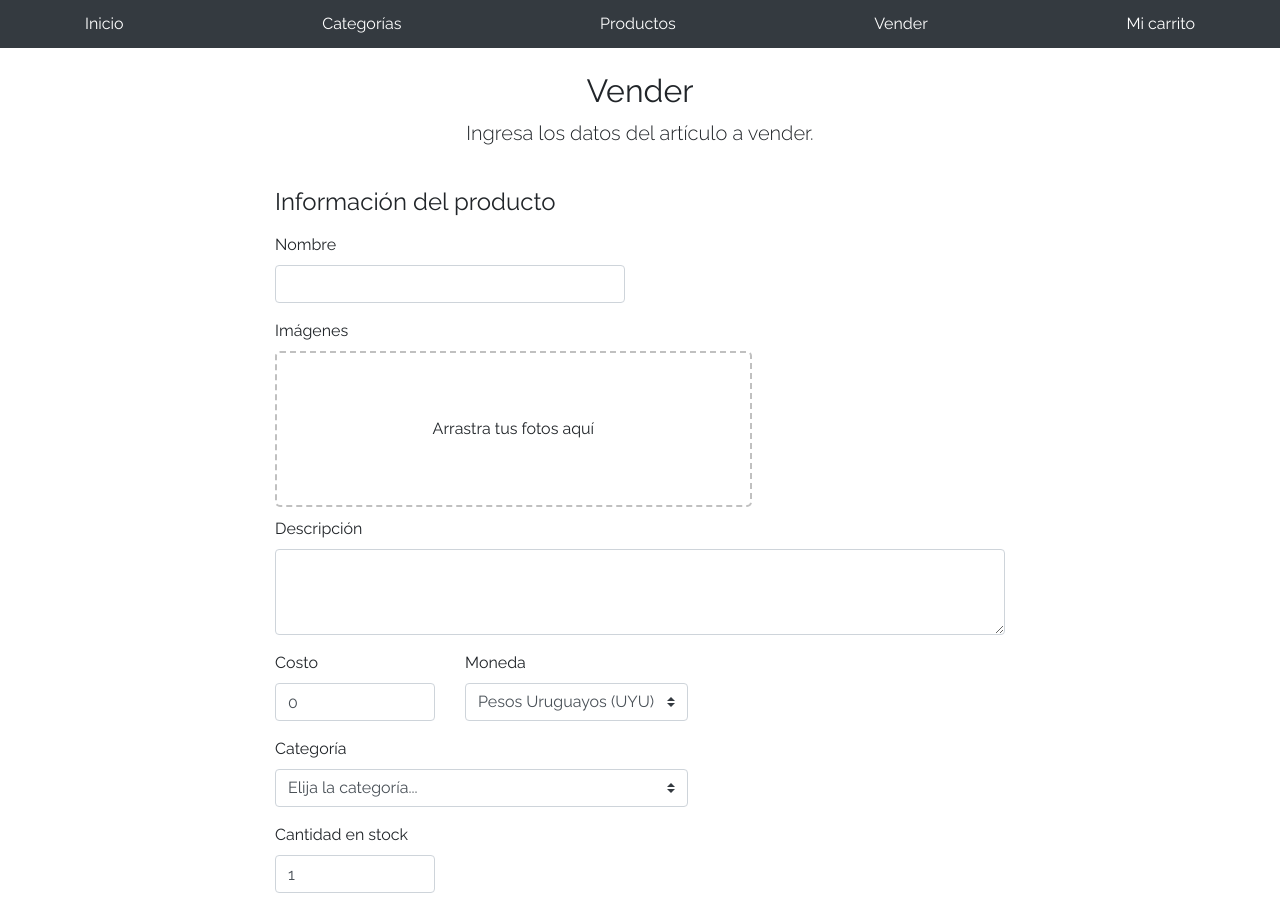
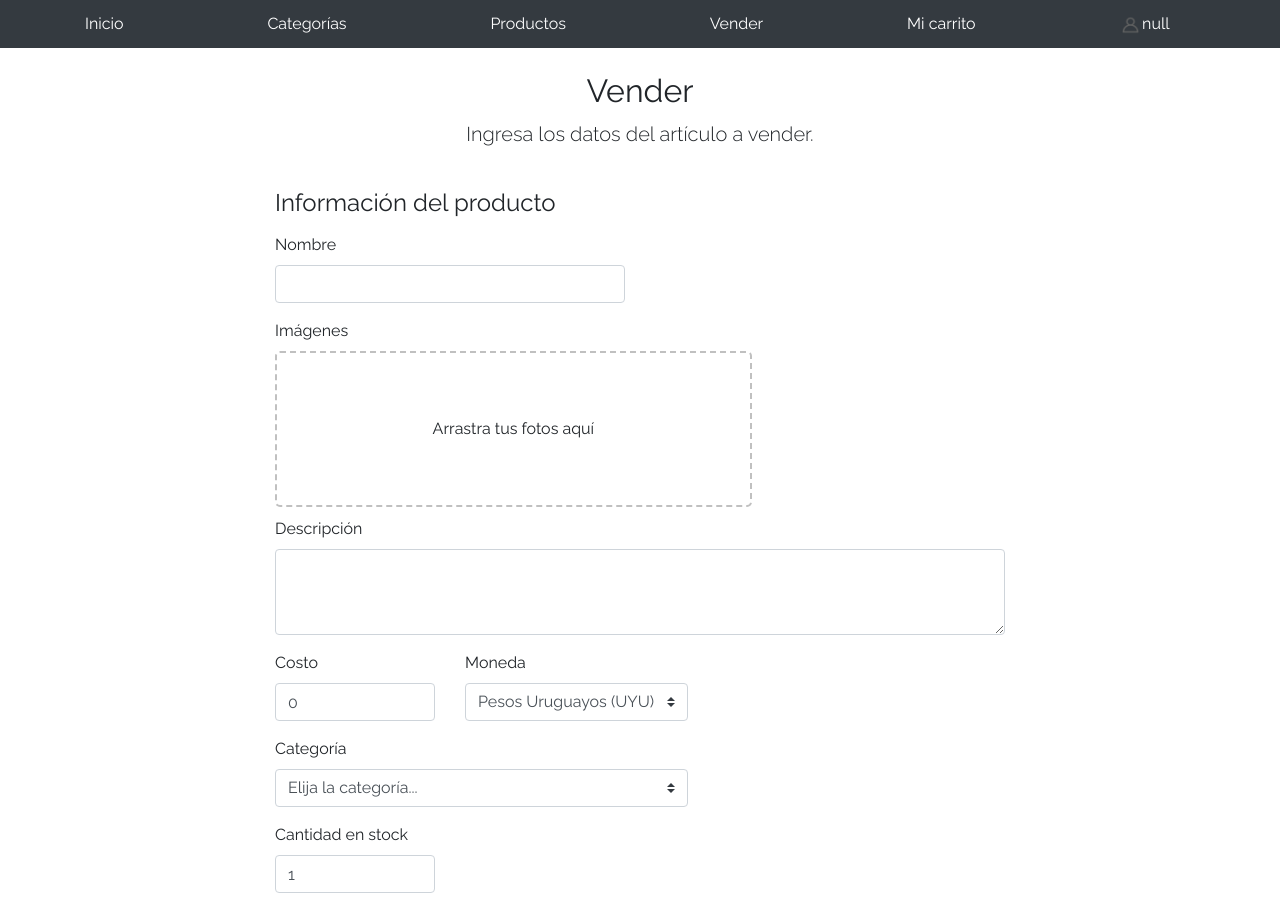
Before and after one commit to agubenitez/WorkspaceInicial, a plain HTML site: page sell.html in a window 1280 px wide. Shown: the top 912 px of the page. Drawn offline with Linux system fonts and the light colour scheme.

Commit message:
entrega 2
entrega 2

```diff
--- a/css/styles.css
+++ b/css/styles.css
@@ -139,3 +139,7 @@ a.custom-card:hover {
 .checked {
   color: orange;
 }
+
+#loguser{
+width: 30%;
+}
--- a/js/init.js
+++ b/js/init.js
@@ -6,7 +6,7 @@ const PRODUCT_INFO_URL = "https://japdevdep.github.io/ecommerce-api/product/5678
 const PRODUCT_INFO_COMMENTS_URL = "https://japdevdep.github.io/ecommerce-api/product/5678-comments.json";
 const CART_INFO_URL = "https://japdevdep.github.io/ecommerce-api/cart/987.json";
 const CART_BUY_URL = "https://japdevdep.github.io/ecommerce-api/cart/buy.json";
-
+const navBar = document.getElementById("nav")
 var showSpinner = function(){
   document.getElementById("spinner-wrapper").style.display = "block";
 }
@@ -44,4 +44,19 @@ var getJSONData = function(url){
 //que el documento se encuentra cargado, es decir, se encuentran todos los
 //elementos HTML presentes.
 document.addEventListener("DOMContentLoaded", function(e){
+
+//usando el id del nav cargo el contenido, incluyendo el usuario que esta logeado
+ let user = localStorage.getItem("user")
+navBar.innerHTML +=
+`
+<div class="container d-flex flex-column flex-md-row justify-content-between">
+<a class="py-2 d-none d-md-inline-block" href="index.html">Inicio</a>
+<a class="py-2 d-none d-md-inline-block" href="categories.html">Categorías</a>
+<a class="py-2 d-none d-md-inline-block" href="products.html">Productos</a>
+<a class="py-2 d-none d-md-inline-block" href="sell.html">Vender</a>
+<a class="py-2 d-none d-md-inline-block" href="cart.html">Mi carrito</a>
+
+<a class="py-2 d-none d-md-inline-block" href=""><img id="loguser"src="img/loguser.png" alt="">`+user+`</a>
+</div>
+`
 });
--- a/js/login.js
+++ b/js/login.js
@@ -35,5 +35,6 @@ document.addEventListener("DOMContentLoaded", function() {
     //ejecuto el boton del formulario
     //esta parte solo se va a ejecutar si no se cumplen los if de arriba
 
+    localStorage.setItem("user", usuario.value)
     this.submit();
   }
--- a/sell.html
+++ b/sell.html
@@ -30,14 +30,8 @@
     <link href="css/dropzone.css" rel="stylesheet">
   </head>
   <body>
-    <nav class="site-header sticky-top py-1 bg-dark">
-        <div class="container d-flex flex-column flex-md-row justify-content-between">
-            <a class="py-2 d-none d-md-inline-block" href="index.html">Inicio</a>
-            <a class="py-2 d-none d-md-inline-block" href="categories.html">Categorías</a>
-            <a class="py-2 d-none d-md-inline-block" href="products.html">Productos</a>
-            <a class="py-2 d-none d-md-inline-block" href="sell.html">Vender</a>
-            <a class="py-2 d-none d-md-inline-block" href="cart.html">Mi carrito</a>
-        </div>
+    <nav id="nav" class="site-header sticky-top py-1 bg-dark">
+
     </nav>
       <div class="container">
         <div class="text-center p-4">
```
Also changed, not shown: cart.html (+2 -8 lines), categories.html (+2 -8 lines), category-info.html (+2 -8 lines), home.html (+3 -3 lines), js/products.js (+29 -9 lines), my-profile.html (+2 -8 lines), product-info.html (+2 -8 lines), products.html (+3 -9 lines), img/loguser.png (added).
